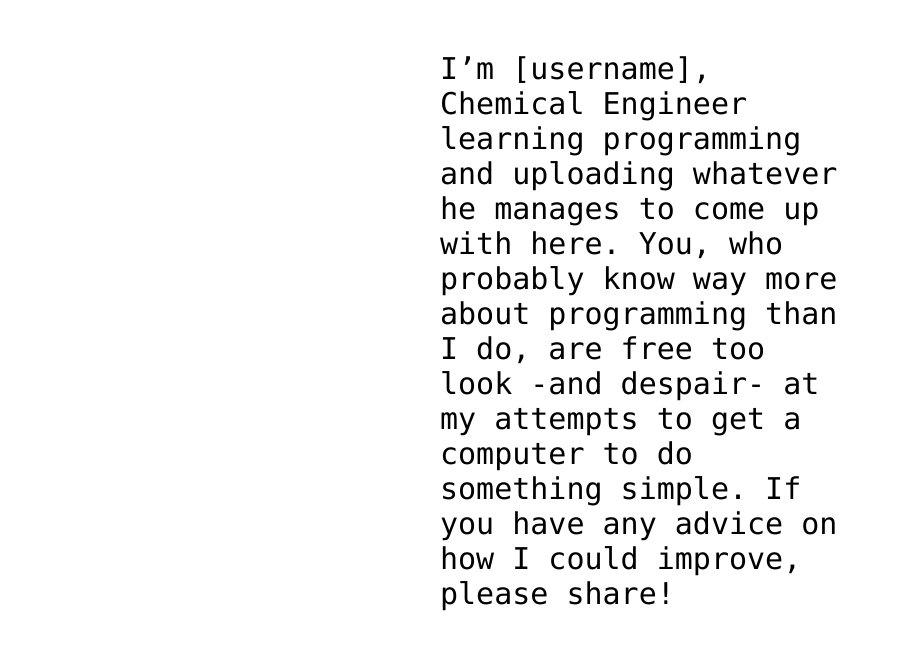
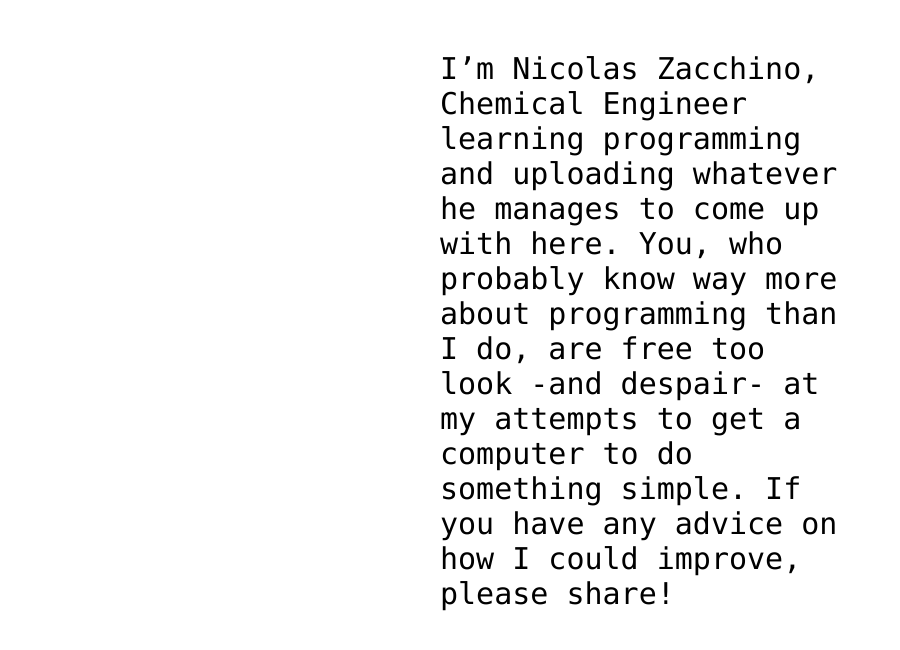
Before and after one commit to NicolasZacchino/NicolasZacchino.github.io, a plain HTML site: page index.html in a window 1280 px wide. Shown: the part 228-878 px from the top of the page, without its empty margins (0-900 px from the left). Drawn offline with Linux system fonts and the light colour scheme.

Commit message:
Update index.html

```diff
--- a/index.html
+++ b/index.html
@@ -12,7 +12,7 @@
 <img src="https://raw.githubusercontent.com/NicolasZacchino/NicolasZacchino.github.io/master/images/Symbol.png" id="Symbol" alt="Symbol" />
 
 <!-- Change this code here by copy and pasting your template on line 15 -->
-<p>I’m [username], Chemical Engineer learning programming and uploading whatever he manages to come up with here.
+<p>I’m Nicolas Zacchino, Chemical Engineer learning programming and uploading whatever he manages to come up with here.
 You, who probably know way more about programming than I do, are free too look -and despair- at my attempts to get a computer to do something simple.
 If you have any advice on how I could improve, please share!</p>
 
```
